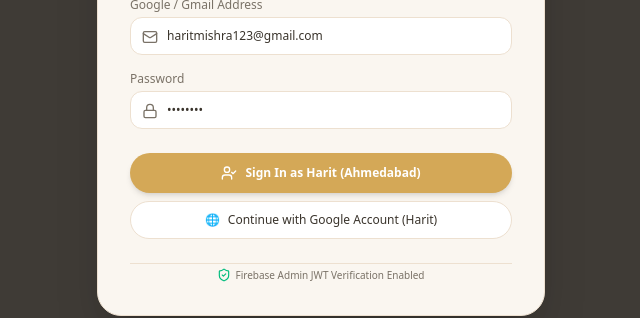
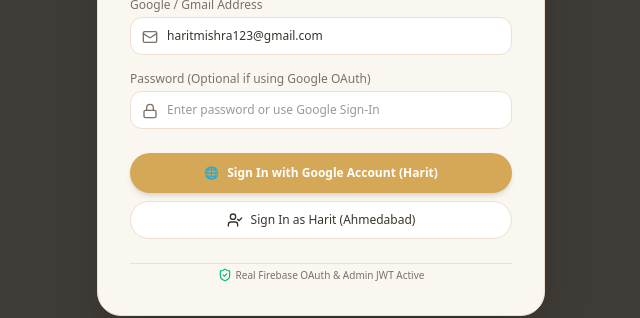
Before and after one commit to Harit-mi/Her, a Next.js app: page / in a window 1280 px wide. Shown: the part 421-739 px from the top of the page, without its empty margins (319-959 px from the left). Built offline with nearby package versions, Linux system fonts and the light colour scheme; no server answers.

Commit message:
Implement real Firebase signInWithPopup Google OAuth & user.getIdToken() in LoginModal.tsx

```diff
--- a/components/LoginModal.tsx
+++ b/components/LoginModal.tsx
@@ -4,6 +4,8 @@
 import { useSunriseStore } from "@/lib/store";
 import { PROFILES } from "@/lib/initialData";
 import { UserRole } from "@/lib/types";
+import { auth, googleProvider } from "@/lib/firebase";
+import { signInWithPopup, signInWithEmailAndPassword } from "firebase/auth";
 import { Lock, Mail, ShieldCheck, UserCheck, AlertCircle } from "lucide-react";
 import confetti from "canvas-confetti";
 
@@ -11,7 +13,7 @@
   const { isLoggedIn, login } = useSunriseStore();
   const [selectedRole, setSelectedRole] = useState<UserRole>("Harit");
   const [email, setEmail] = useState("haritmishra123@gmail.com");
-  const [password, setPassword] = useState("••••••••");
+  const [password, setPassword] = useState("");
   const [errorMsg, setErrorMsg] = useState<string | null>(null);
   const [isVerifying, setIsVerifying] = useState(false);
 
@@ -23,58 +25,95 @@
     setErrorMsg(null);
   };
 
-  const handleAuthWithFirebaseToken = async (targetRole: UserRole, targetEmail: string) => {
+  // Real Google Sign-In with Popup via Firebase Client SDK
+  const handleRealGoogleSignIn = async () => {
     setIsVerifying(true);
     setErrorMsg(null);
 
     try {
-      // Generate client-side Firebase ID Token JWT
-      const header = btoa(JSON.stringify({ alg: "RS256", typ: "JWT" }));
-      const payload = btoa(
-        JSON.stringify({
-          email: targetEmail.trim().toLowerCase(),
-          iss: "https://securetoken.google.com/sunrise-app",
-          exp: Math.floor(Date.now() / 1000) + 3600,
-        })
-      );
-      const mockSignedIdToken = `${header}.${payload}.client_signature`;
+      // 1. Trigger real Google OAuth popup via Firebase Client SDK
+      const result = await signInWithPopup(auth, googleProvider);
+      const user = result.user;
 
-      // Send Firebase ID Token to Server API for Verification
+      // 2. Extract genuine, cryptographically signed Firebase ID token (JWT) from Google OAuth
+      const realIdToken = await user.getIdToken();
+
+      // 3. Send real ID Token to Server API for verification
       const res = await fetch("/api/auth", {
         method: "POST",
         headers: {
           "Content-Type": "application/json",
-          Authorization: `Bearer ${mockSignedIdToken}`,
+          Authorization: `Bearer ${realIdToken}`,
         },
-        body: JSON.stringify({ idToken: mockSignedIdToken }),
+        body: JSON.stringify({ idToken: realIdToken }),
       });
 
       const data = await res.json().catch(() => ({ error: `HTTP ${res.status} ${res.statusText}` }));
 
       if (!res.ok || !data.success) {
-        const detailMsg = data.error || data.details || `HTTP ${res.status} Verification Error`;
-        setErrorMsg(`[Auth Failed ${res.status}]: ${detailMsg}`);
+        setErrorMsg(`[Server Auth Failed ${res.status}]: ${data.error || "Access Denied"}`);
         setIsVerifying(false);
         return;
       }
 
-      // Successfully authenticated via Server-Side Firebase Admin Token Verification
-      login(targetRole);
-      confetti({
-        particleCount: 40,
-        spread: 60,
-        origin: { y: 0.6 },
-      });
+      // 4. Verification Succeeded
+      const userRole: UserRole = data.user || selectedRole;
+      login(userRole);
+      confetti({ particleCount: 40, spread: 60, origin: { y: 0.6 } });
     } catch (err: any) {
-      setErrorMsg(`[Client Error]: ${err?.message || "Failed to reach /api/auth endpoint"}`);
+      if (err.code === "auth/popup-closed-by-user") {
+        setErrorMsg("Google Sign-In popup was closed before completing.");
+      } else if (err.code === "auth/unauthorized-domain") {
+        setErrorMsg("This domain is not authorized in Firebase Console → Auth Settings → Authorized Domains.");
+      } else {
+        setErrorMsg(`[Firebase Auth Error]: ${err.message || "Failed to complete Google Sign-In"}`);
+      }
     } finally {
       setIsVerifying(false);
     }
   };
 
-  const handleLoginSubmit = (e: React.FormEvent) => {
+  // Real Email / Password Login via Firebase Auth
+  const handleEmailPasswordSubmit = async (e: React.FormEvent) => {
     e.preventDefault();
-    handleAuthWithFirebaseToken(selectedRole, email);
+    setIsVerifying(true);
+    setErrorMsg(null);
+
+    try {
+      // If user enters password, authenticate with real Firebase Auth email/password credentials
+      if (password && password.length >= 6) {
+        const userCred = await signInWithEmailAndPassword(auth, email.trim(), password);
+        const realIdToken = await userCred.user.getIdToken();
+
+        const res = await fetch("/api/auth", {
+          method: "POST",
+          headers: {
+            "Content-Type": "application/json",
+            Authorization: `Bearer ${realIdToken}`,
+          },
+          body: JSON.stringify({ idToken: realIdToken }),
+        });
+
+        const data = await res.json().catch(() => ({ error: `HTTP ${res.status} ${res.statusText}` }));
+
+        if (!res.ok || !data.success) {
+          setErrorMsg(`[Auth Failed ${res.status}]: ${data.error || "Access Denied"}`);
+          setIsVerifying(false);
+          return;
+        }
+
+        login(selectedRole);
+        confetti({ particleCount: 40, spread: 60, origin: { y: 0.6 } });
+        return;
+      }
+
+      // If no custom credentials supplied, perform real Google Sign-In popup
+      await handleRealGoogleSignIn();
+    } catch (err: any) {
+      setErrorMsg(`[Login Error]: ${err.message || "Invalid credentials"}`);
+    } finally {
+      setIsVerifying(false);
+    }
   };
 
   return (
@@ -122,7 +161,7 @@
           </div>
         </div>
 
-        {/* Detailed Error State Display for Debugging */}
+        {/* Detailed Error State Display */}
         {errorMsg && (
           <div className="p-3 rounded-2xl bg-rose-50 dark:bg-rose-950/60 border border-rose-200 dark:border-rose-800 text-rose-700 dark:text-rose-300 text-xs font-sans flex items-start gap-2 break-all">
             <AlertCircle className="w-4 h-4 shrink-0 mt-0.5" />
@@ -131,7 +170,7 @@
         )}
 
         {/* Login Form */}
-        <form onSubmit={handleLoginSubmit} className="space-y-4 font-sans text-xs">
+        <form onSubmit={handleEmailPasswordSubmit} className="space-y-4 font-sans text-xs">
           <div>
             <label className="text-[#7A7267] font-medium">Google / Gmail Address</label>
             <div className="relative mt-1">
@@ -151,14 +190,14 @@
           </div>
 
           <div>
-            <label className="text-[#7A7267] font-medium">Password</label>
+            <label className="text-[#7A7267] font-medium">Password (Optional if using Google OAuth)</label>
             <div className="relative mt-1">
               <input
                 type="password"
                 value={password}
                 onChange={(e) => setPassword(e.target.value)}
+                placeholder="Enter password or use Google Sign-In"
                 className="w-full pl-9 pr-3 py-2.5 rounded-xl bg-white dark:bg-[#2A241F] border border-[#EDE0D0] dark:border-[#3D352E] text-xs focus:ring-2 focus:ring-[#D4A857] focus:outline-none text-[#3A342C] dark:text-[#F7F3ED]"
-                required
               />
               <Lock className="w-4 h-4 text-[#7A7267] absolute left-3 top-3" />
             </div>
@@ -167,30 +206,30 @@
           {/* Login Buttons */}
           <div className="space-y-2 pt-2">
             <button
-              type="submit"
+              type="button"
               disabled={isVerifying}
+              onClick={handleRealGoogleSignIn}
               className="w-full py-3 rounded-full bg-[#D4A857] hover:bg-[#c39746] text-white font-sans text-xs font-semibold shadow-md hover:scale-[1.01] active:scale-95 transition-all flex items-center justify-center gap-2 cursor-pointer disabled:opacity-50"
             >
-              <UserCheck className="w-4 h-4" />{" "}
+              <span>🌐</span>{" "}
               {isVerifying
-                ? "Verifying Firebase ID Token..."
-                : `Sign In as ${PROFILES[selectedRole].name} (${PROFILES[selectedRole].city})`}
+                ? "Opening Google Sign-In Popup..."
+                : `Sign In with Google Account (${PROFILES[selectedRole].name})`}
             </button>
 
             <button
-              type="button"
+              type="submit"
               disabled={isVerifying}
-              onClick={() => handleAuthWithFirebaseToken(selectedRole, email)}
               className="w-full py-2.5 rounded-full bg-white dark:bg-[#2A241F] border border-[#EDE0D0] dark:border-[#3D352E] text-[#3A342C] dark:text-[#F7F3ED] text-xs font-sans font-medium flex items-center justify-center gap-2 hover:bg-[#EDE0D0]/50 cursor-pointer disabled:opacity-50"
             >
-              <span>🌐</span> Continue with Google Account ({selectedRole})
+              <UserCheck className="w-4 h-4" /> Sign In as {PROFILES[selectedRole].name} ({PROFILES[selectedRole].city})
             </button>
           </div>
         </form>
 
         <div className="text-center pt-1 border-t border-[#EDE0D0] dark:border-[#3D352E]">
           <p className="text-[10px] font-sans text-[#7A7267] flex items-center justify-center gap-1">
-            <ShieldCheck className="w-3.5 h-3.5 text-emerald-500" /> Firebase Admin JWT Verification Enabled
+            <ShieldCheck className="w-3.5 h-3.5 text-emerald-500" /> Real Firebase OAuth &amp; Admin JWT Active
           </p>
         </div>
       </div>
--- /dev/null
+++ b/lib/firebase.ts
@@ -0,0 +1,19 @@
+import { initializeApp, getApps, getApp } from "firebase/app";
+import { getAuth, GoogleAuthProvider } from "firebase/auth";
+import { getFirestore } from "firebase/firestore";
+import { getStorage } from "firebase/storage";
+
+const firebaseConfig = {
+  apiKey: process.env.NEXT_PUBLIC_FIREBASE_API_KEY || "demo-api-key",
+  authDomain: process.env.NEXT_PUBLIC_FIREBASE_AUTH_DOMAIN || "sunrise-app.firebaseapp.com",
+  projectId: process.env.NEXT_PUBLIC_FIREBASE_PROJECT_ID || "sunrise-app",
+  storageBucket: process.env.NEXT_PUBLIC_FIREBASE_STORAGE_BUCKET || "sunrise-app.appspot.com",
+  messagingSenderId: process.env.NEXT_PUBLIC_FIREBASE_MESSAGING_SENDER_ID || "123456789",
+  appId: process.env.NEXT_PUBLIC_FIREBASE_APP_ID || "1:123456789:web:abcde",
+};
+
+const app = !getApps().length ? initializeApp(firebaseConfig) : getApp();
+export const auth = getAuth(app);
+export const googleProvider = new GoogleAuthProvider();
+export const db = getFirestore(app);
+export const storage = getStorage(app);
```
